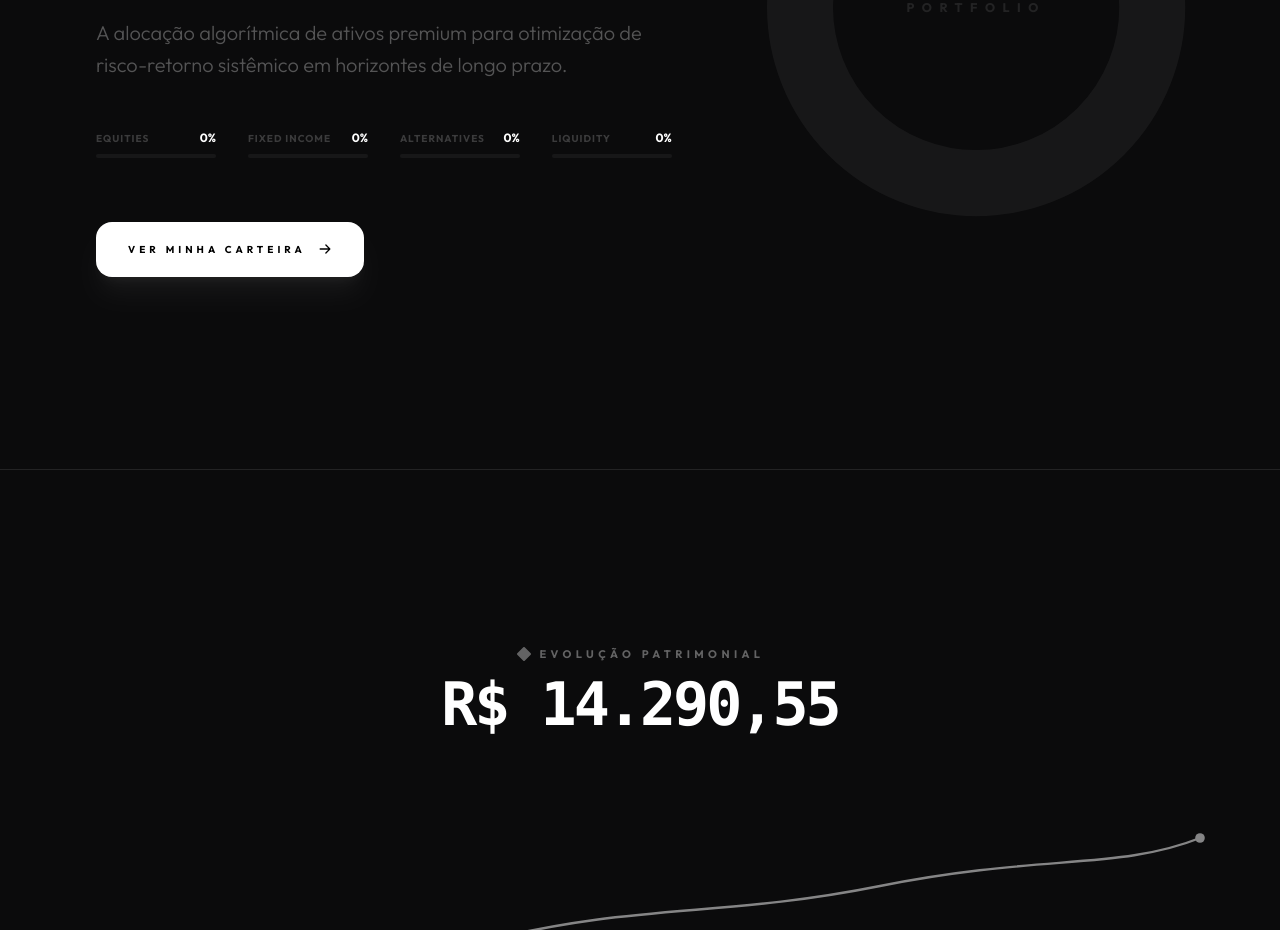
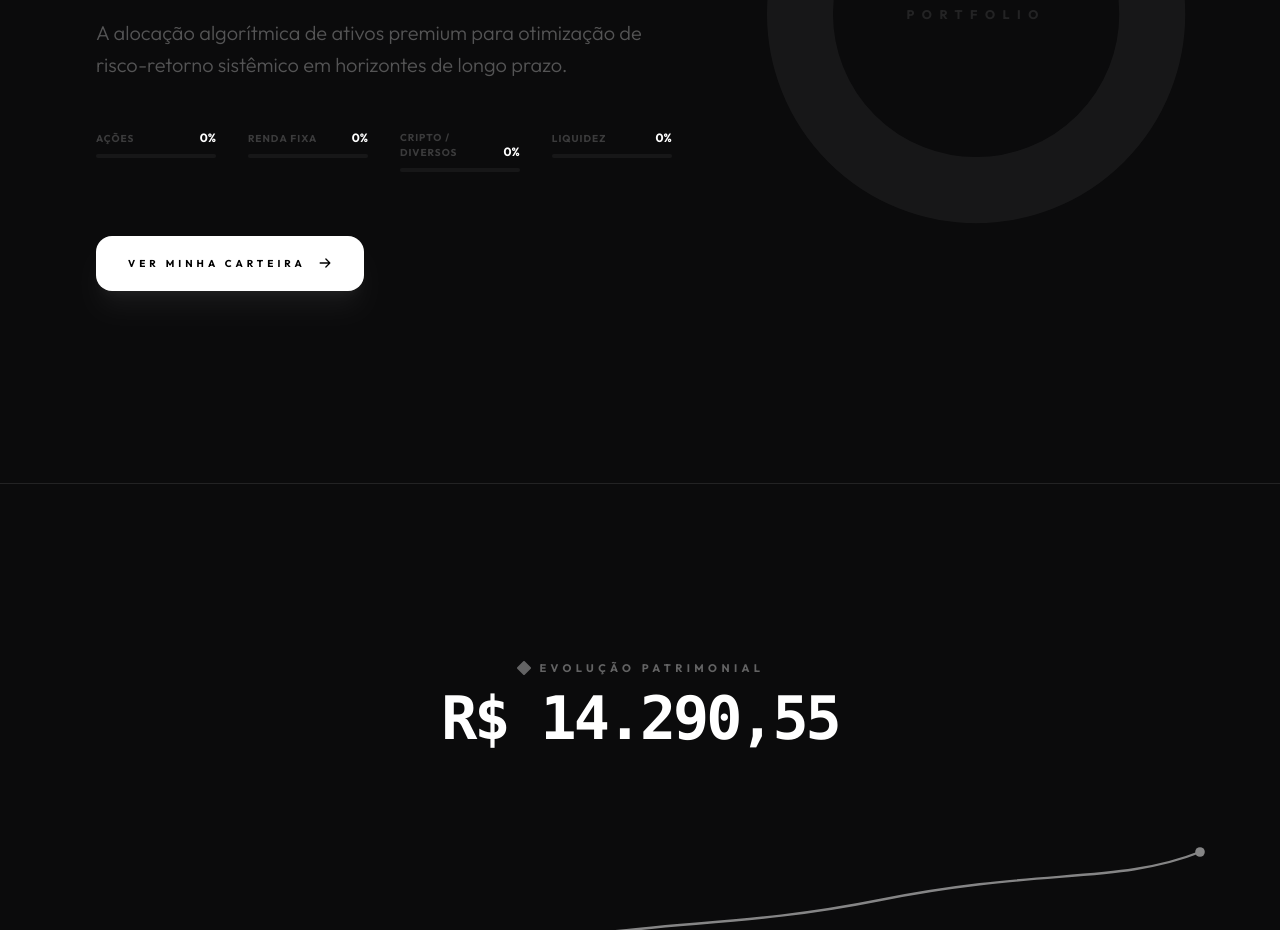
Before and after one commit to charlesmsobreira-cmd/InverseBrainrot, a Next.js app: page /financas in a window 1280 px wide. Shown: the part 2020-2950 px from the top of the page. Built offline with nearby package versions, Linux system fonts and the light colour scheme; a web font is replaced by a local one.

Commit message:
fix: translate chart legends and implement safety overlap for seamless segments

```diff
--- a/src/app/financas/page.tsx
+++ b/src/app/financas/page.tsx
@@ -129,10 +129,10 @@ export default function FinancePage() {
   };
 
   const dashboardCategories = [
-    { id: 'Equities', label: "Equities", color: "#00D1FF" },
-    { id: 'Fixed Income', label: "Fixed Income", color: "#8B5CF6" },
-    { id: 'Alternatives', label: "Alternatives", color: "#F59E0B" },
-    { id: 'Liquidity', label: "Liquidity", color: "#10B981" }
+    { id: 'Equities', label: "Ações", color: "#00D1FF" },
+    { id: 'Fixed Income', label: "Renda Fixa", color: "#8B5CF6" },
+    { id: 'Alternatives', label: "Cripto / Diversos", color: "#F59E0B" },
+    { id: 'Liquidity', label: "Liquidez", color: "#10B981" }
   ];
 
   const processedCategories = dashboardCategories.map(cat => ({
@@ -415,7 +415,7 @@ export default function FinancePage() {
                         initial={{ pathLength: 0 }}
                         animate={{ pathLength: 1 }}
                         transition={{ duration: 1.5, ease: "easeInOut" }}
-                        d={describeArc(50, 50, 40, startAngle, endAngle)}
+                        d={describeArc(50, 50, 40, startAngle, endAngle + 1)}
                         fill="transparent"
                         stroke={cat.color}
                         strokeWidth="15"
```
